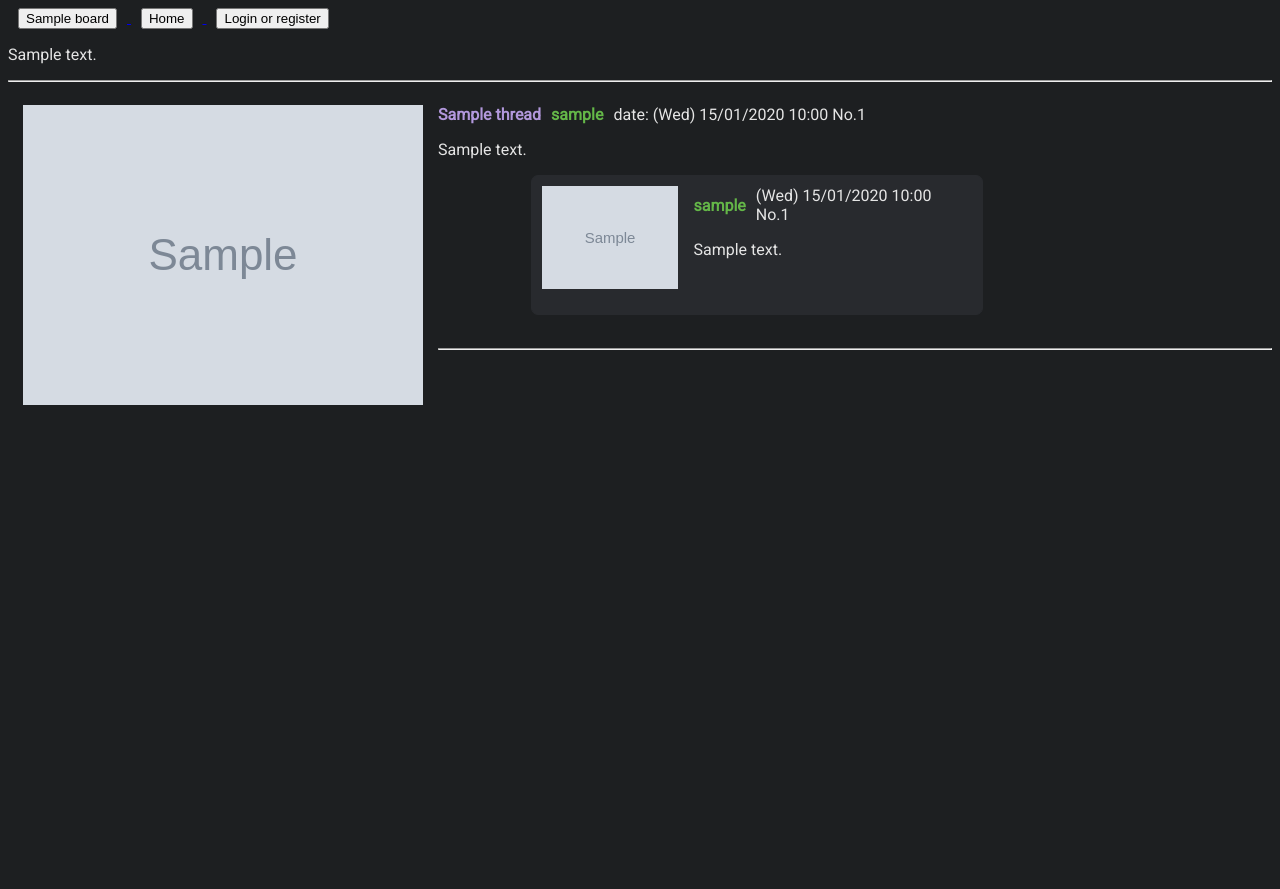
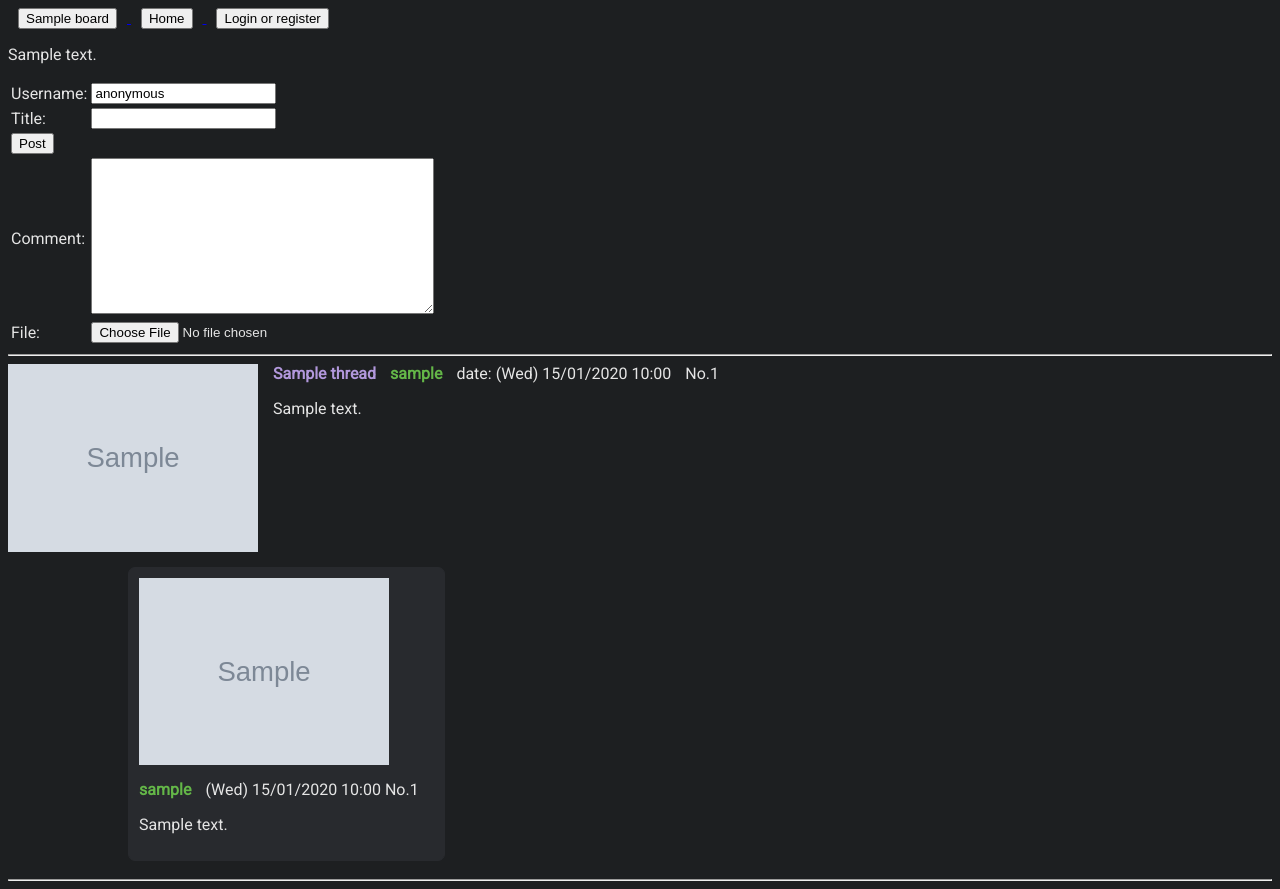
Before and after one commit to giovanni-bandinelli/Djangochan, a Django app: a page that uses templates/base.html in a window 1280 px wide. Before the commit the page ends 405 px from the top, so only its background shows below. Run offline with Django 4.2, Linux system fonts and the light colour scheme; tables that the repository leaves empty hold one stand-in row (values such as "Sample post"); grey boxes marked "Sample" are stand-in pictures.

Commit message:
divided temp in modules(still a brken mess )

```diff
--- a/core/templates/core/default_board_page.html
+++ b/core/templates/core/default_board_page.html
@@ -6,17 +6,17 @@
         margin-right: 10px;
         margin-left: 10px;
     }
-    .new-thread-button {
-        text-align: center;
-        margin: 10px 0;
+
+    .thread{
+        display:flex;
+        justify-content:flex-start;
+        min-height: 100px;
     }
-    .thread{
-        padding:15px;
-    }
+
     .post-container {
-        display:inline-block;
+        display:flex;
         margin-left: 5%;
-        width:50%;
+        max-width:90%;
     }
     .post {
         background-color: #282a2e;
@@ -26,16 +26,13 @@
         margin-bottom: 10px;
         margin-left: 5%;
         border-radius: 7px / 7px;
-        display: inline-block;
-        max-width: 100%;
-        box-sizing: border-box;
     }
 
     .info {
-        display: flex;
-        align-items: center;
+
+        display:block;
     }
-    .info > div{
+    .info > span{
         margin-right: 10px;
     }
     .username{
@@ -52,40 +49,33 @@
         float: left;
         margin-right:15px;
         margin-bottom:15px;
-        max-width: 33%;
+        max-width: 250px;
+        max-height:
         cursor: pointer;
     }
     .media-image.expanded {
-        max-width: 100%;
+        max-width: 700px;
     }
 </style>
 {% endblock custom_styles %}
 
 {% block page_content%}
+{% block custom_js %}
+<!-- Function to shrink/expand images on click -->
+<script>
+    function toggleImage(element) {element.classList.toggle('expanded')}
+</script>
+{% endblock custom_js %}
 
 <header>
-    <nav class="navbar navbar-dark bg-dark">
-        {% for board in boards %}
-            <a href="{% url 'board_page' board.name %}">
-                <button class="navbar-btn">{{ board.name }}</button>
-            </a>
-        {% endfor %}
-        <a href="{% url 'homepage' %}">
-            <button class="navbar-btn">Home</button>
-        </a>
-        <a href="#">
-            <button class="navbar-btn">Login or register</button>
-        </a>
-    </nav>
+    {% include "./navbar.html" %}
 </header>
 
-<p>{{ board.description }}</p>
+<p>{{board.description}}</p>
 
-    <div class="new-thread-form">
-
-    </div>
+    {% include "./thread_form.html"%}
 <hr>
-
+<nav></nav>
 {% block thread_section %}
     {% for thread in threads %}
         <div class="thread">
@@ -97,55 +87,14 @@
                 </div>
             </div>
             {% endif %}
-            <div class="info">
-                <div class="title">{{ thread.title }}</div>
-                <div class="username">{{ thread.username }}</div> date: {{ thread.created_at|date:"(D) d/m/Y H:i" }}
-                No.{{ thread.id }}
-            </div>
-            <div class="content">
-                <p>{{ thread.content }}</p>
-            </div>
-
-            {% if thread.post_set.all %}
-                {% for post in thread.post_set.all %}
-                    <div class="post-container">
-                        <div class="post">
-                            {% if post.file_uploaded %}
-                                <div class="file">
-                                    <div class="media-container">
-                                        <img class="media-image" src="{{ post.file_uploaded.url }}"
-                                            onclick="toggleImage(this)" alt="Post Image">
+            <div class="wrapper">
+                {% include "./thread_infos.html"%}
             </div>
         </div>
+        {% if thread.post_set.all %}
+                {%include "./thread_replies.html"%}
         {% endif %}
-                            <div class="info">
-                                <div class="username">{{ post.username }}</div> {{ thread.created_at|date:"(D) d/m/Y H:i" }}
-                                No.{{ post.id }}<br>
-                            </div>
-                            <div class="content">
-                                <p>{{ post.content }}</p>
-                            </div>
-                        </div>
-                    </div>
-                {% endfor %}
-            {% endif %}
-        </div>
         <hr>
     {% endfor %}
 {% endblock thread_section %}
-
-{% block custom_js %}
-<!-- Function to shrink/expand images on click -->
-    <script>
-        document.addEventListener('DOMContentLoaded', function () {
-            const imageContainers = document.querySelectorAll('.media-image');
-
-            imageContainers.forEach(container => {
-                container.addEventListener('click', function () {
-                    this.classList.toggle('expanded');
-                });
-            });
-        });
-    </script>
-{% endblock custom_js %}
 {% endblock page_content %}
--- /dev/null
+++ b/core/templates/core/navbar.html
@@ -0,0 +1,13 @@
+<nav class="navbar navbar-dark bg-dark">
+    {% for board in boards %}
+        <a href="{% url 'board_page' board.name %}">
+            <button class="navbar-btn">{{ board.name }}</button>
+        </a>
+    {% endfor %}
+    <a href="{% url 'homepage' %}">
+        <button class="navbar-btn">Home</button>
+    </a>
+    <a href="#">
+        <button class="navbar-btn">Login or register</button>
+    </a>
+</nav>
--- /dev/null
+++ b/core/templates/core/test.html
@@ -0,0 +1 @@
+LAALALALLALALALLALALALALALAL
--- /dev/null
+++ b/core/templates/core/thread_form.html
@@ -0,0 +1,28 @@
+
+
+
+<form method="post" enctype="multipart/form-data" class="thread_form">
+    {% csrf_token %}
+    <table>
+        <input type="hidden" name="board" value="{{ board }}">
+        <tr>
+            <td><label for="{{ form.username.id_for_label }}">Username:</label></td>
+            <td>{{ form.username }}</td>
+        </tr>
+        <tr>
+            <td><label for="{{ form.title.id_for_label }}">Title:</label></td>
+            <td>{{ form.title }}</td>
+        </tr>
+        <tr>
+            <td colspan="2"><input type="submit" value="Post"></td>
+          </tr>
+        <tr>
+            <td><label for="{{ form.content.id_for_label }}">Comment:</label></td>
+            <td>{{ form.content }}</td>
+        </tr>
+        <tr>
+          <td><label for="{{ form.file_uploaded.id_for_label }}">File:</label></td>
+          <td>{{ form.file_uploaded }}</td>
+        </tr>
+    </table>
+</form>
--- /dev/null
+++ b/core/templates/core/thread_infos.html
@@ -0,0 +1,11 @@
+
+<div class="info">
+    <span class="title">{{ thread.title }}</span>
+    <span class="username">{{ thread.username }}</span>
+    <span class="timestamp"> date: {{ thread.created_at|date:"(D) d/m/Y H:i" }}</span>
+    <span class="thread_id">No.{{ thread.id }}</span>
+
+</div>
+<div class="content">
+    <p>{{ thread.content }}</p>
+</div>
--- /dev/null
+++ b/core/templates/core/thread_replies.html
@@ -0,0 +1,21 @@
+{% for post in thread.post_set.all %}
+    <div class="post-container">
+        <div class="post">
+            {% if post.file_uploaded %}
+                <div class="file">
+                    <div class="media-container">
+                        <img class="media-image" src="{{ post.file_uploaded.url }}"
+                            onclick="toggleImage(this)" alt="Post Image">
+                    </div>
+                </div>
+            {% endif %}
+            <div class="info">
+                <span class="username">{{ post.username }}</span> {{ thread.created_at|date:"(D) d/m/Y H:i" }}
+                No.{{ post.id }}<br>
+            </div>
+            <div class="content">
+                <p>{{ post.content }}</p>
+            </div>
+        </div>
+    </div>
+{% endfor %}
--- a/templates/base.html
+++ b/templates/base.html
@@ -12,6 +12,7 @@
             font-family: "Roboto",arial,helvetica,sans-serif;
             color: #e5e5e5;
             background-color: #1D1F21;
+            box-sizing: border-box;
         }
     </style>
 
```
Lines whose indentation alone changed are shown as unchanged.
